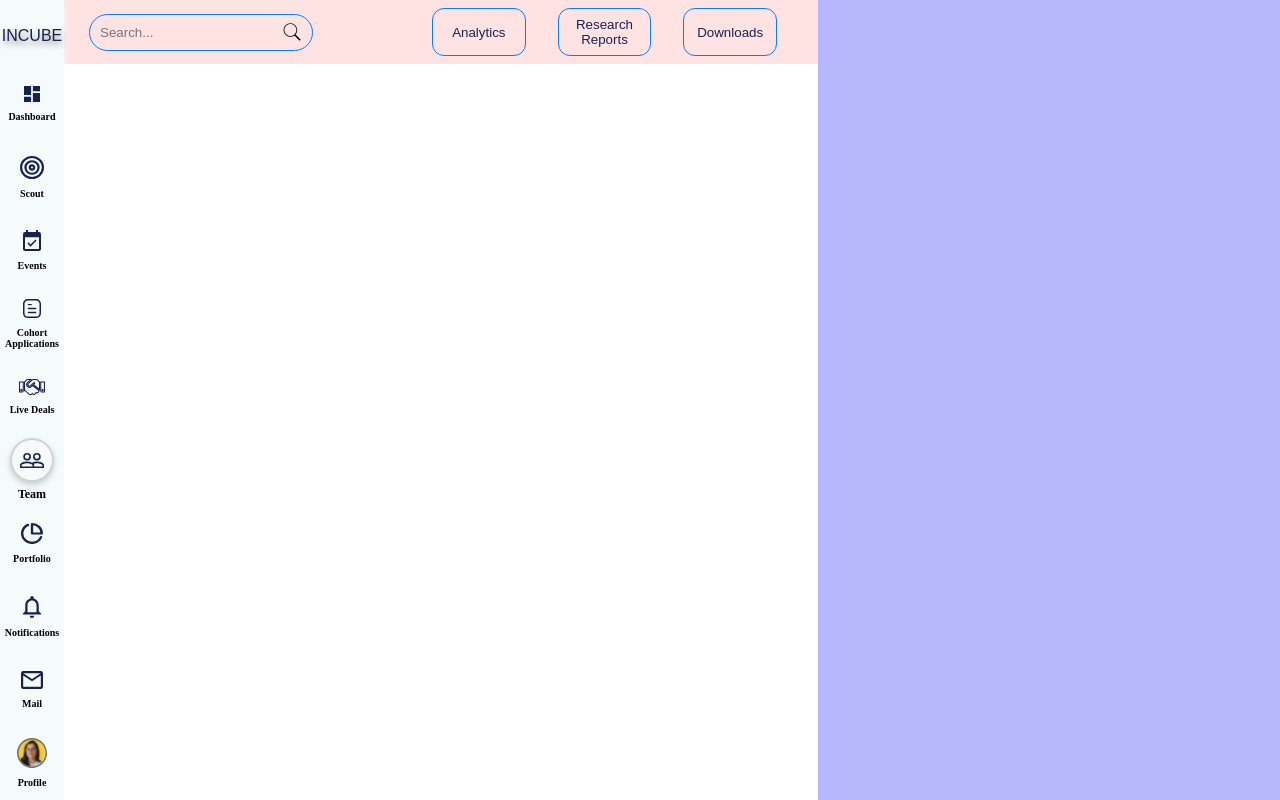
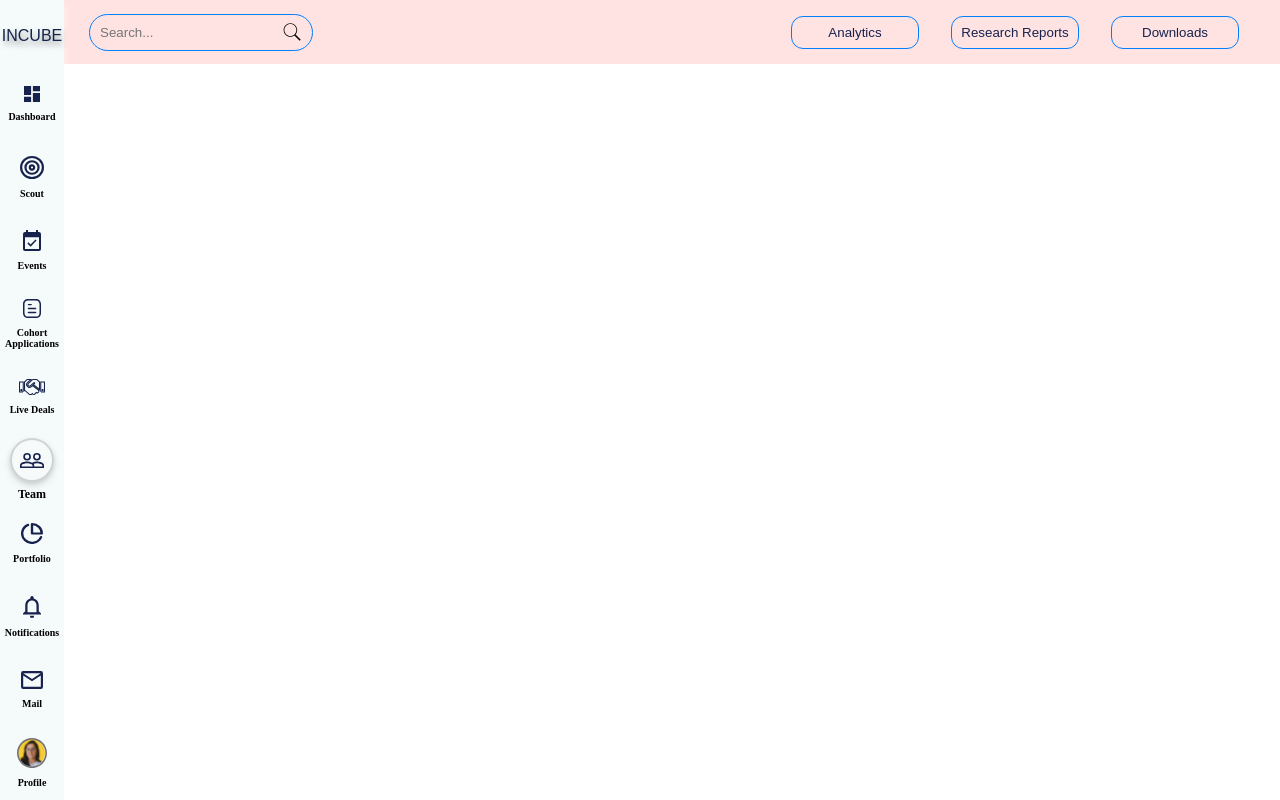
Before and after one commit to Sameer-mishra1/Incube-Dashboard, a React (Create React App) app: page /team in a window 1280 px wide. Built offline with nearby package versions, Linux system fonts and the light colour scheme.

Commit message:
Wrapped MainLayout with correct styling, to further add content in various pages

```diff
--- a/src/Components/MainLayout/MainLayout.js
+++ b/src/Components/MainLayout/MainLayout.js
@@ -4,10 +4,10 @@ import styles from "./MainLayout.module.css";
 
 const MainLayout = (props) => {
   return (
-    <div className={styles.mainContainer}>
+    <div className={styles.contentContainer}>
       <Sidebar />
+      <div className={styles.mainContent}>
       <Header />
-      <div className={styles.mainContent}>
         {props.children}
       </div>
     </div>
--- a/src/Components/MainLayout/MainLayout.module.css
+++ b/src/Components/MainLayout/MainLayout.module.css
@@ -1,8 +1,8 @@
-.mainContainer {
+.contentContainer {
     display: flex;
   }
 
   .mainContent {
     flex: 1; /* Allow the main content to expand and fill the available space */
-    background-color: rgb(183, 183, 252)
+    width: 100%;
   }
--- a/src/Components/Pages/Notifications/Notifications.module.css
+++ b/src/Components/Pages/Notifications/Notifications.module.css
@@ -9,12 +9,3 @@
   h2 {
     color: black;
   }
-
-
-  .notificationContent {
-    position: absolute;
-    width: 50px;
-    height: 50px;
-    background-color: #84e8ef;
-    top: 100px;
-  }
--- a/src/Components/Pages/Scout/Scout.js
+++ b/src/Components/Pages/Scout/Scout.js
@@ -1,9 +1,11 @@
+import styles from './Scout.module.css'
 import MainLayout from "../../MainLayout/MainLayout";
 
 const Scout = () => {
   return (
     <>
-      <MainLayout />
+    <MainLayout>
+    </MainLayout>
     </>
   );
 };
--- a/src/Components/Pages/Team/Team.js
+++ b/src/Components/Pages/Team/Team.js
@@ -2,7 +2,9 @@ import MainLayout from "../../MainLayout/MainLayout";
 
 const Team = () => {
     return (
-        <MainLayout />
+        <MainLayout>
+
+        </MainLayout>
     )
 }
 
```
